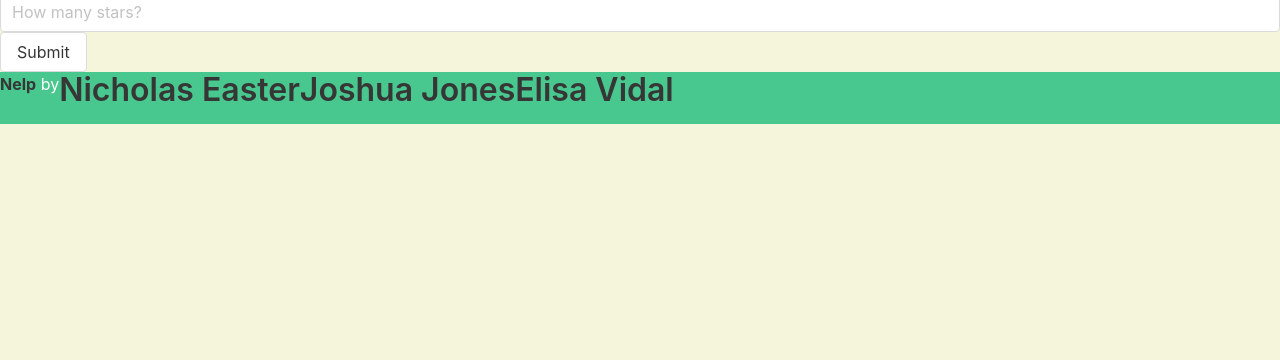
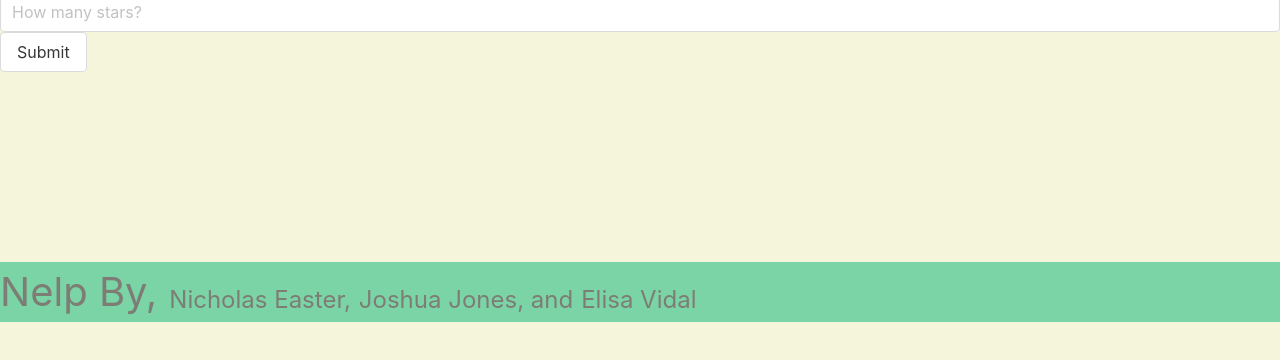
Before and after one commit to NeasterDev/review-site, a React (Create React App) app in the folder client/: page /profile in a window 1280 px wide. Shown: the part 478-838 px from the top of the page. Built offline with nearby package versions, Linux system fonts and the light colour scheme.

Commit message:
updated footer

```diff
--- a/client/src/components/Footer/index.js
+++ b/client/src/components/Footer/index.js
@@ -3,14 +3,15 @@ import "./style.css";
 
 export default function Footer() {
   return (
-    <footer class="navbar is-success">
-      <div class="content has-text-centered">
-        <div className="is-flex is-justify-content-space-between">
-          <div><strong>Nelp</strong> by{" "}</div>
-          <div><a className="title" href="?">Nicholas Easter </a></div>
-          <div><a className="title" href="?">Joshua Jones </a></div>
-          <div><a className="title" href="?">Elisa Vidal</a></div>
-        </div>
+    <footer class="has-background-success o-5">
+      <div>
+
+        <ul className="is-flex is-align-items-end ">
+          <li className="is-size-2">Nelp By,</li>
+          <li className="is-size-4 mb-1 ml-3 mr-2"><a target="_blank" href="https://github.com/crazypants300">Nicholas Easter,</a></li>
+          <li className="is-size-4 mb-1 mr-2"><a target="_blank" href="https://github.com/CoderJ01">Joshua Jones, and</a></li>
+          <li className="is-size-4 mb-1 "><a target="_blank" href="https://github.com/Evidal19">Elisa Vidal</a></li>
+        </ul>
       </div>
     </footer>
   );
--- a/client/src/components/Footer/style.css
+++ b/client/src/components/Footer/style.css
@@ -1,3 +1,5 @@
+
+
 /* iPhone SE */
 @media screen and (min-width: 375px) {
     footer {
--- a/client/src/index.css
+++ b/client/src/index.css
@@ -2,6 +2,20 @@
 
 * {
   margin: 0;
+}
+
+body {
+  min-height: 100vh;
+  display: flex;
+  flex-direction: column;
+}
+
+footer {
+  margin-top: auto;
+}
+
+a {
+  color: inherit;
 }
 
 .rev-max-description {
@@ -10,6 +24,23 @@
   text-overflow: ellipsis;
   white-space: nowrap;
 }
+
+.o-5 {
+  opacity: 70%;
+}
+
+.o-5:hover {
+  opacity: 100%;
+}
+
+.o-1 {
+  opacity: 10%;
+}
+
+.o-10 {
+  opacity: 100%;
+}
+
 
 /* iPhone SE */
 @media screen and (min-width: 375px) {
```
